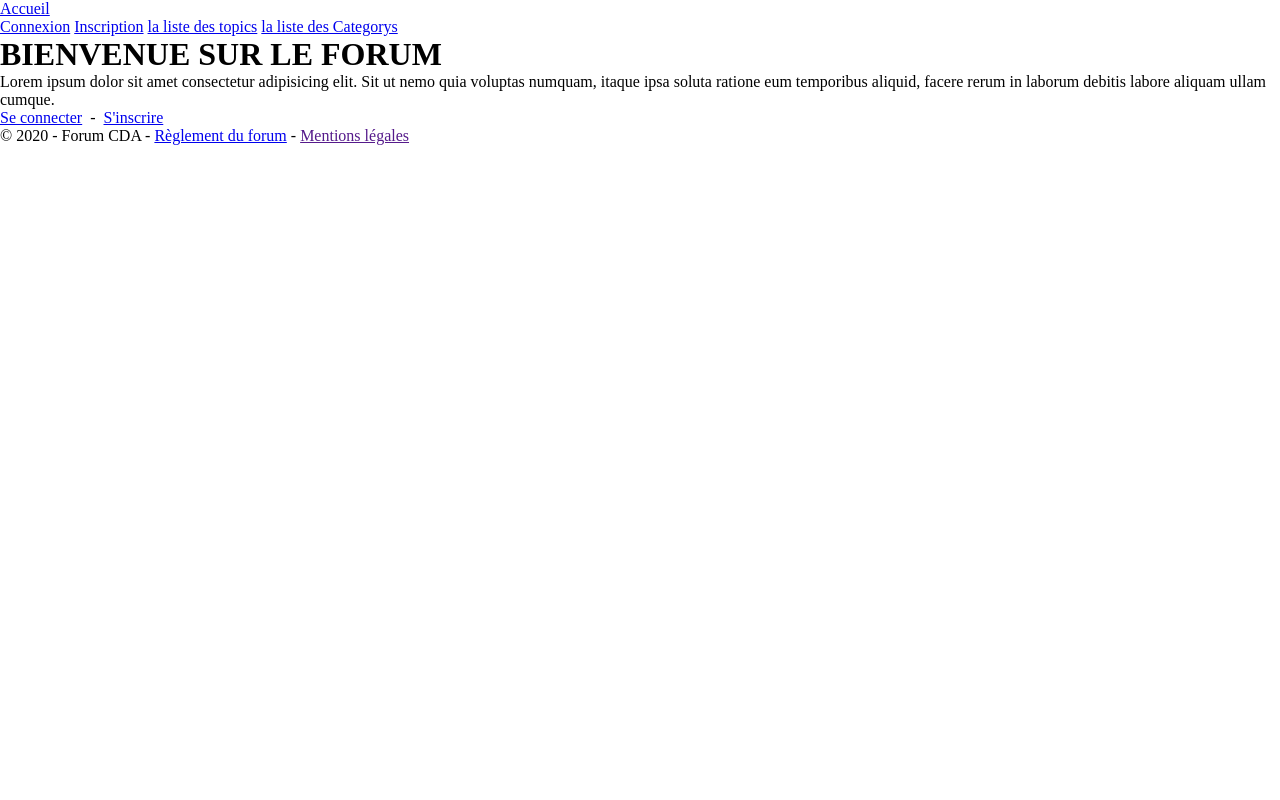
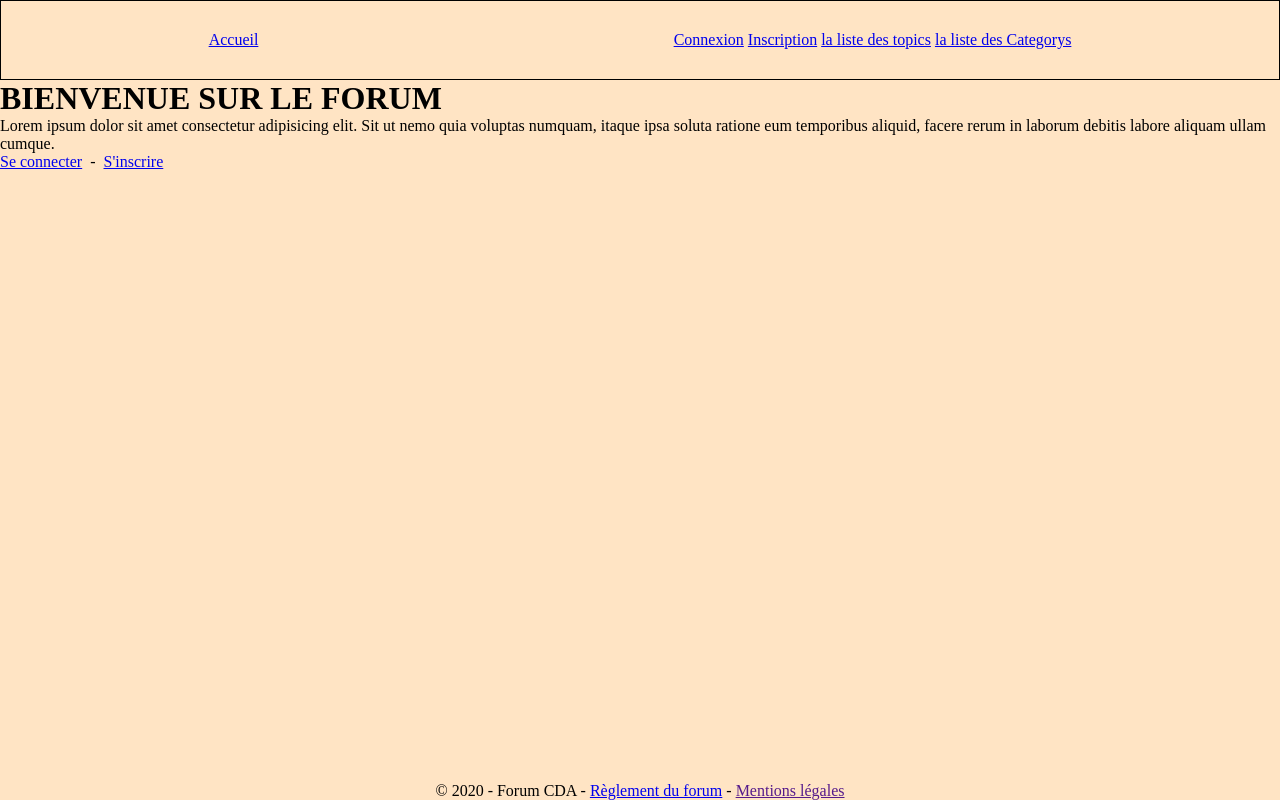
Before and after one commit to mohamed67210/forumPlateau, a PHP site: page / in a window 1280 px wide. Run offline with PHP 8.4, Linux system fonts and the light colour scheme; some libraries are stand-ins or nearby versions.

Commit message:
ajouter du style (header,footer)

```diff
--- a/public/css/style.css
+++ b/public/css/style.css
@@ -3,7 +3,37 @@
     padding: 0;
     box-sizing: border-box;
 }
+#wrapper{
+    width: 100%;
+    min-height: 100vh;
+    background-color: bisque;
+}
+#mainpage{
+    width: 100%;
+}
+/* partie header qui se trouve dans layout */
+header {
+    border: 1px solid black;
+    width: 100%;
+    height: 5rem;
+    display: flex;
+    align-items: center;
+}
 
+nav {
+    display: flex;
+    flex-direction: row;
+    justify-content: space-around;
+    align-items: center;
+    width: 100%;
+}
+footer{
+    position: absolute;
+    bottom: 0;
+    display: flex;
+    justify-content: center;
+    width: 100%;
+}
 .card {
     background-color: rgb(102, 47, 153);
     display: flex;
@@ -13,31 +43,35 @@
     padding: 10px;
     gap: 15px;
 }
-.card a{
+
+.card a {
     color: white;
 }
+
 /* pour list post */
-.card.posts{
+.card.posts {
     background-color: brown;
     display: flex;
     flex-direction: row;
     gap: 10%;
 }
-.card.posts .left{
+
+.card.posts .left {
     /* background-color: black; */
     width: 30%;
     display: flex;
     flex-direction: column;
     gap: 20px;
 }
-.card.posts .right{
+
+.card.posts .right {
     background-color: white;
     width: 60%;
     color: black;
     padding: 5px;
 }
 
-.message_container{
+.message_container {
     background-color: red;
     color: white;
 }
--- a/view/forum/listPosts.php
+++ b/view/forum/listPosts.php
@@ -2,7 +2,7 @@
 
 $posts = $result["data"]['posts'];
 $topic = $result["data"]['topics'];
-var_dump($topic->getClosed());
+// var_dump($topic->getClosed());
 $isClosed = $topic->getClosed();
 
 if (isset($_GET['id'])) {
```
